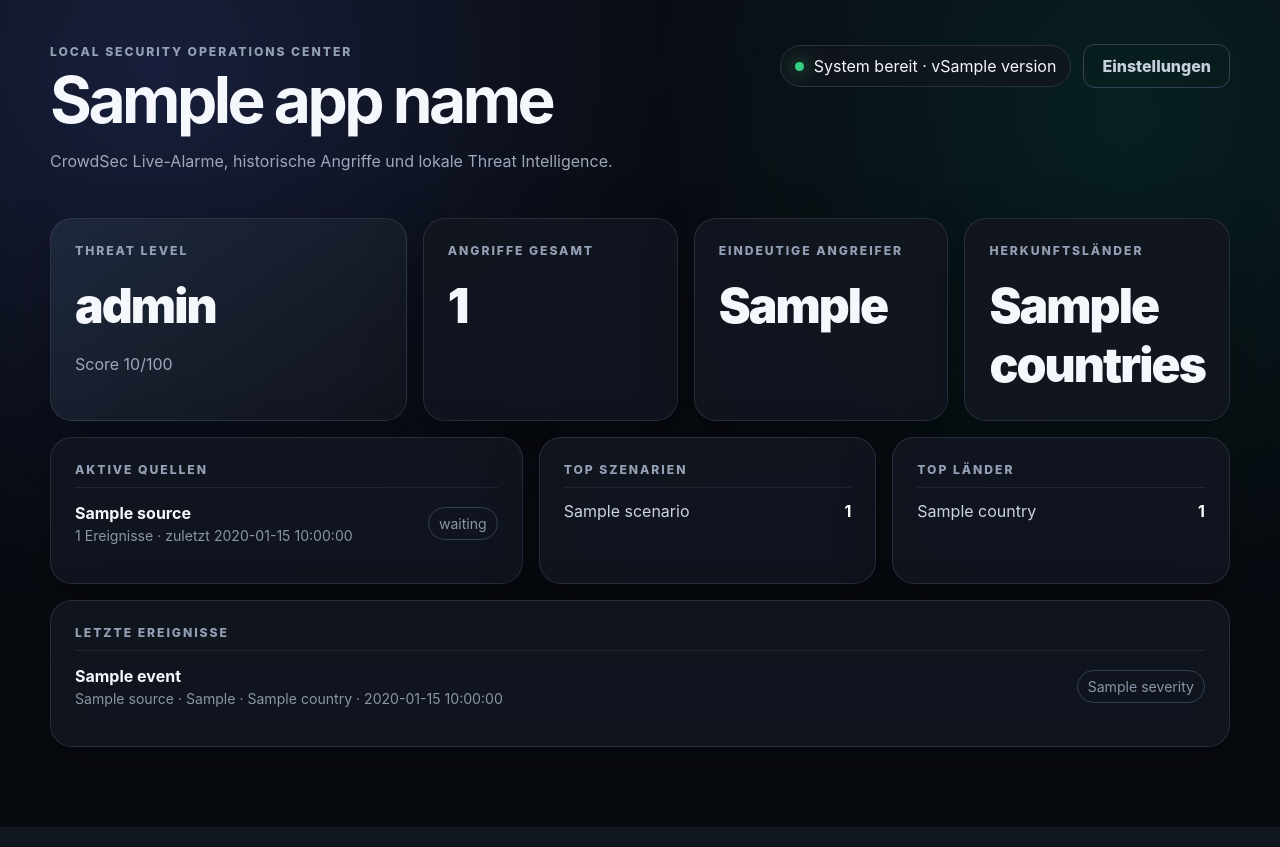
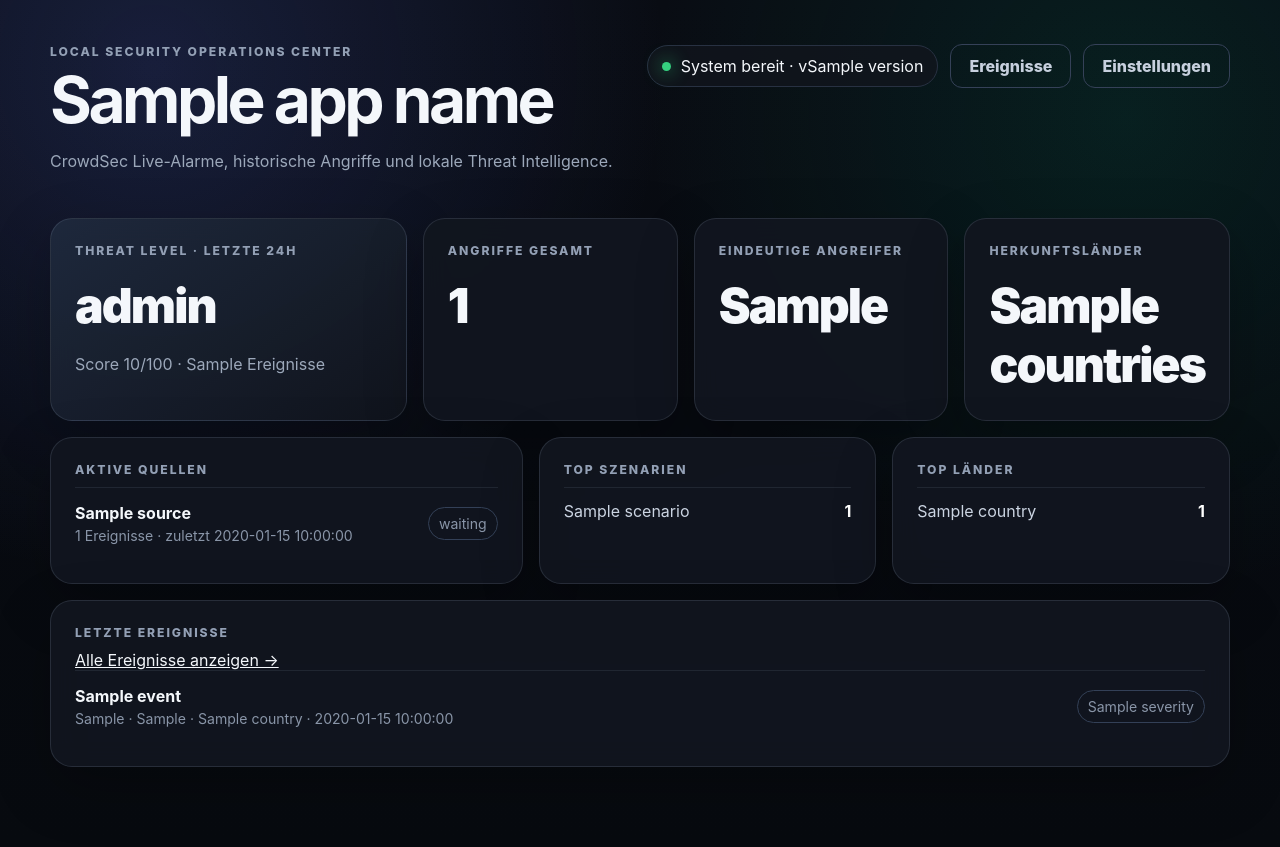
Before and after one commit to MagicMikeMirror/homelab-sentinel, a FastAPI app: template app/templates/dashboard.html in a window 1280 px wide. Run offline with FastAPI, Linux system fonts and the light colour scheme; the template is opened without the code that fills it: most values are stand-ins (such as "Sample title", 1, 10 or a date in 2020); parts of the project's set-up code (start-up, migrations or seed data) failed here and were passed over.

Commit message:
ui: refine threat intelligence dashboard

```diff
--- a/app/templates/dashboard.html
+++ b/app/templates/dashboard.html
@@ -14,11 +14,11 @@
         <h1>{{ app_name }}</h1>
         <p class="subtitle">CrowdSec Live-Alarme, historische Angriffe und lokale Threat Intelligence.</p>
       </div>
-      <div class="header-actions"><div class="status"><span></span> System bereit · v{{ version }}</div><a class="button secondary" href="/settings">Einstellungen</a></div>
+      <div class="header-actions"><div class="status"><span></span> System bereit · v{{ version }}</div><a class="button secondary" href="/events">Ereignisse</a><a class="button secondary" href="/settings">Einstellungen</a></div>
     </header>
 
     <section class="grid">
-      <article class="card hero-card"><p class="label">Threat Level</p><p class="threat">{{ threat_level }}</p><p class="muted">Score {{ threat_score }}/100</p></article>
+      <article class="card hero-card"><p class="label">Threat Level · letzte 24h</p><p class="threat">{{ threat_level }}</p><p class="muted">Score {{ threat_score }}/100 · {{ events_24h }} Ereignisse</p></article>
       <article class="card"><p class="label">Angriffe gesamt</p><p class="metric">{{ total_events }}</p></article>
       <article class="card"><p class="label">Eindeutige Angreifer</p><p class="metric">{{ unique_ips }}</p></article>
       <article class="card"><p class="label">Herkunftsländer</p><p class="metric">{{ countries }}</p></article>
@@ -35,19 +35,19 @@
       </article>
       <article class="card section-card">
         <p class="label">Top Szenarien</p>
-        {% for scenario in top_scenarios %}<div class="rank-row"><span>{{ scenario.scenario }}</span><strong>{{ scenario.count }}</strong></div>{% else %}<p class="muted">Noch keine Szenarien vorhanden.</p>{% endfor %}
+        <div class="rank-list">{% for scenario in top_scenarios %}<div class="rank-row"><span title="{{ scenario.scenario }}">{{ scenario.scenario }}</span><strong>{{ scenario.count }}</strong></div>{% else %}<p class="muted">Noch keine Szenarien vorhanden.</p>{% endfor %}</div>
       </article>
       <article class="card section-card">
         <p class="label">Top Länder</p>
-        {% for country in top_countries %}<div class="rank-row"><span>{{ country.country }}</span><strong>{{ country.count }}</strong></div>{% else %}<p class="muted">Noch keine Länderinformationen vorhanden.</p>{% endfor %}
+        <div class="rank-list">{% for country in top_countries %}<div class="rank-row"><span>{{ country.country }}</span><strong>{{ country.count }}</strong></div>{% else %}<p class="muted">Noch keine Länderinformationen vorhanden.</p>{% endfor %}</div>
       </article>
     </section>
 
     <section class="card section-card">
-      <p class="label">Letzte Ereignisse</p>
+      <div class="section-heading"><p class="label">Letzte Ereignisse</p><a class="text-link" href="/events">Alle Ereignisse anzeigen →</a></div>
       <div class="event-list">
         {% for event in events %}
-        <div class="event-row"><div><strong>{{ event.title }}</strong><span>{{ event.source.name }}{% if event.source_ip %} · {{ event.source_ip }}{% endif %}{% if event.country %} · {{ event.country }}{% endif %} · {{ event.seen_at }}</span></div><span class="severity severity-{{ event.severity }}">{{ event.severity }}</span></div>
+        <div class="event-row"><div><strong>{{ event.title }}</strong><span>{{ source_aliases.get(event.source.name.lower(), source_aliases.get(event.source.name, event.source.name)) }}{% if event.source_ip %} · {{ event.source_ip }}{% endif %}{% if event.country %} · {{ event.country }}{% endif %} · {{ event.seen_at }}</span></div><span class="severity severity-{{ event.severity }}">{{ event.severity }}</span></div>
         {% else %}<p class="muted">Noch keine Ereignisse gespeichert.</p>{% endfor %}
       </div>
     </section>
```
